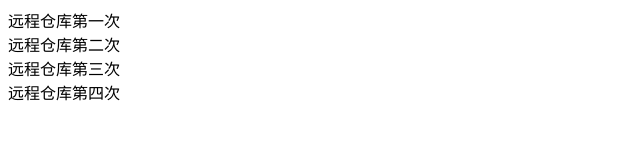
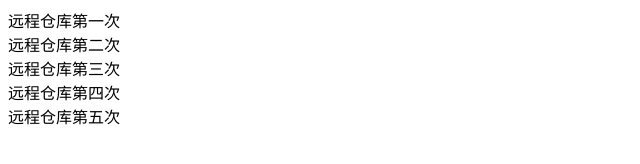
Before and after one commit to xiongfeng8023/git-demo, a plain HTML site: page index.html in a window 1280 px wide. Shown: the whole page, without its empty margins (0-640 px from the left). Drawn offline with Linux system fonts and the light colour scheme.

Commit message:
第五次提交

```diff
--- a/index.html
+++ b/index.html
@@ -10,5 +10,6 @@
     <div>远程仓库第二次</div>
     <div>远程仓库第三次</div>
     <div>远程仓库第四次</div>
+    <div>远程仓库第五次</div>
 </body>
 </html>
```
